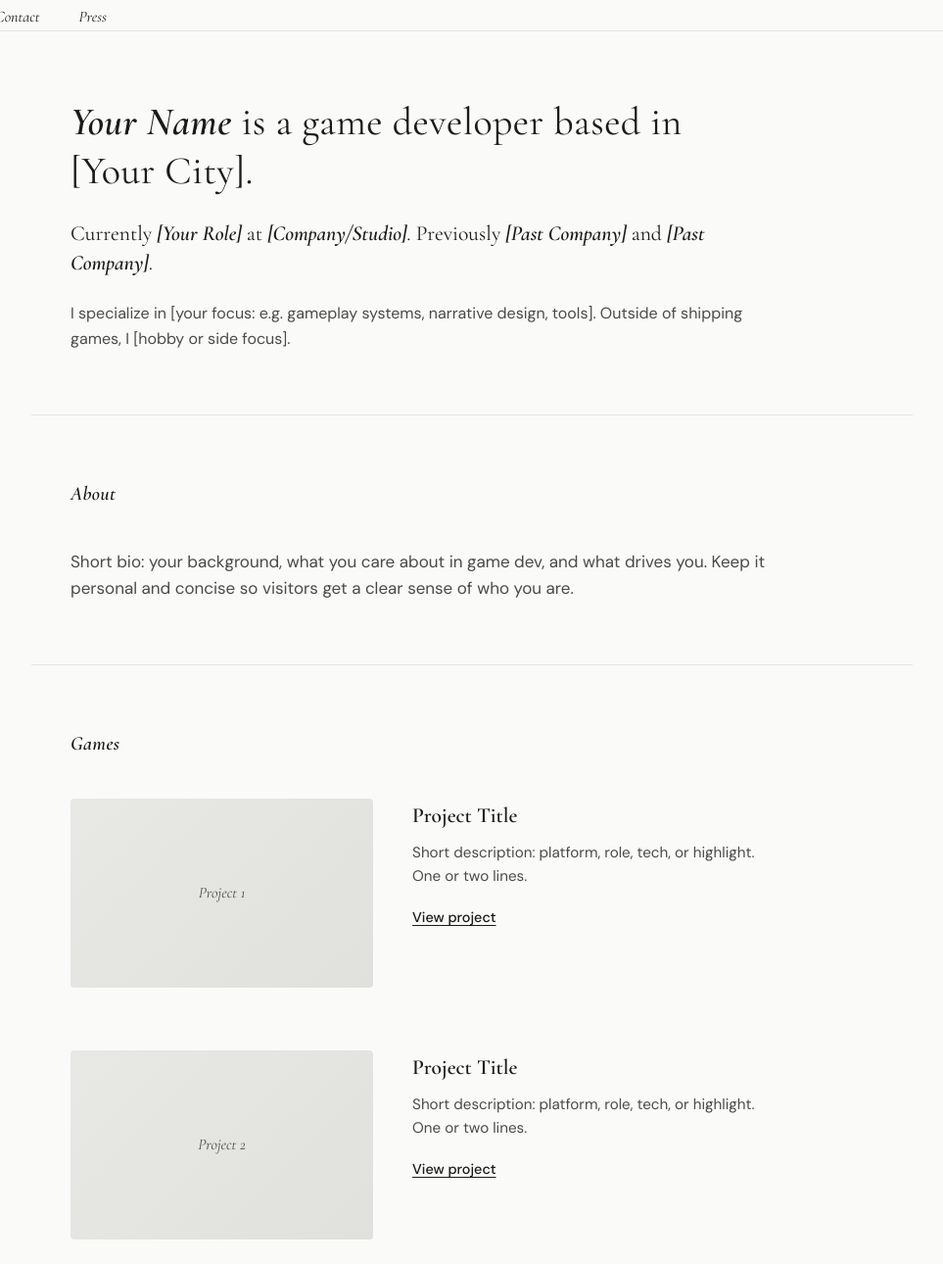
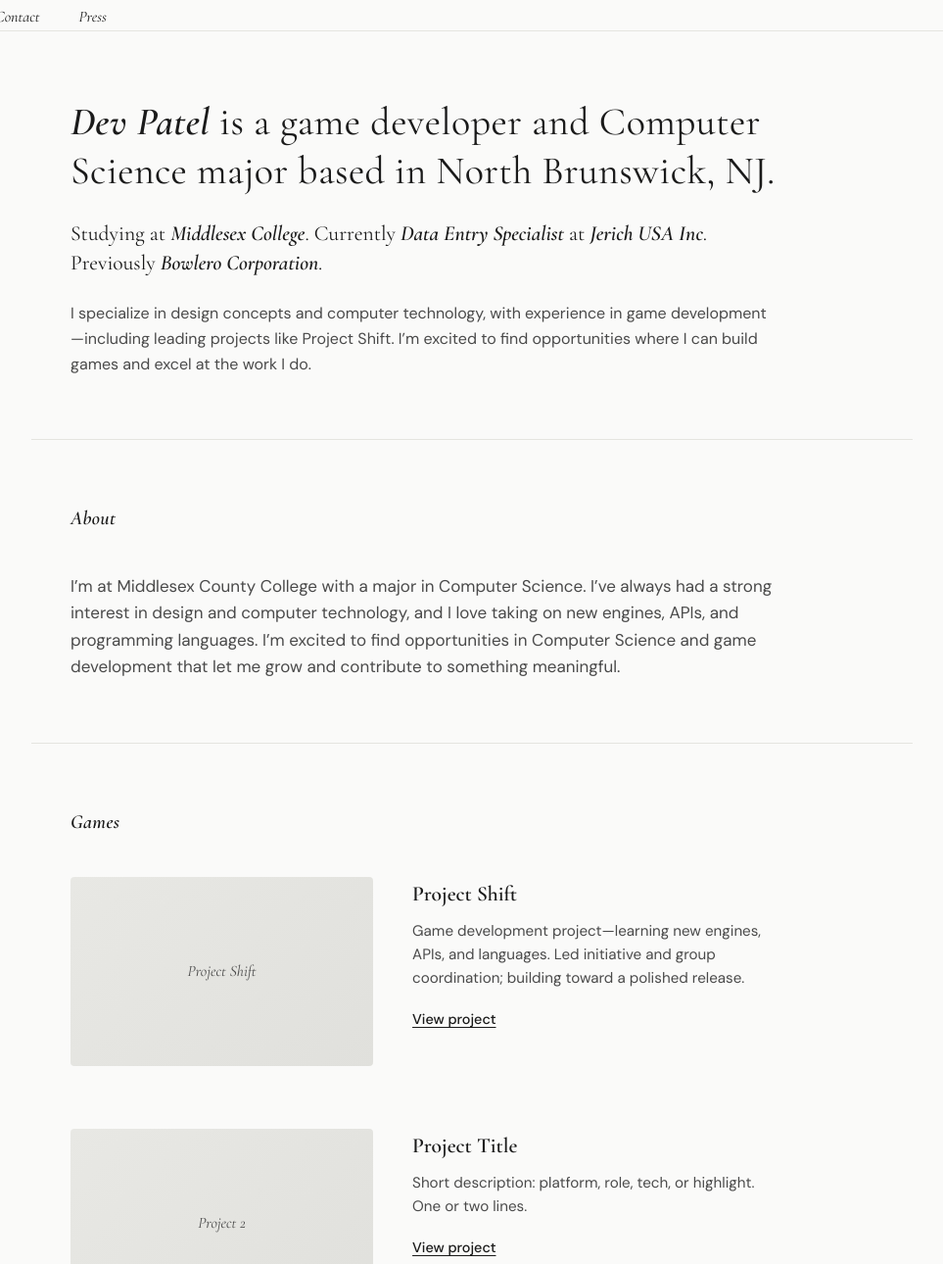
Before and after one commit to TableSideMist/DevPatel-GameDev, a plain HTML site: page index.html in a window 1280 px wide. Shown: the part 77-1367 px from the top of the page at 98% size, without its empty margins (158-1121 px from the left). Drawn offline with nearby package versions, Linux system fonts and the light colour scheme.

Commit message:
changing the files

```diff
--- a/index.html
+++ b/index.html
@@ -3,7 +3,7 @@
 <head>
   <meta charset="UTF-8">
   <meta name="viewport" content="width=device-width, initial-scale=1.0">
-  <title>Game Dev Portfolio</title>
+  <title>Dev Patel — Game Developer</title>
   <link rel="preconnect" href="https://fonts.googleapis.com">
   <link rel="preconnect" href="https://fonts.gstatic.com" crossorigin>
   <link href="https://fonts.googleapis.com/css2?family=Cormorant+Garamond:ital,wght@0,400;0,600;1,400;1,600&family=DM+Sans:ital,wght@0,400;0,500;0,600;1,400&display=swap" rel="stylesheet">
@@ -14,7 +14,7 @@
 
   <header class="site-header">
     <div class="header-inner">
-      <a href="#" class="logo" aria-label="Home">Portfolio</a>
+      <a href="#" class="logo" aria-label="Home">Dev Patel</a>
       <button class="menu-toggle" aria-expanded="false" aria-controls="nav-menu" aria-label="Open menu">
         <span class="menu-text">Open Menu</span>
         <span class="menu-icon" aria-hidden="true"></span>
@@ -33,16 +33,16 @@
   <main id="main">
     <section class="hero">
       <div class="hero-content">
-        <h1 class="hero-name"><em>Your Name</em> is a game developer based in [Your City].</h1>
-        <p class="hero-tagline">Currently <em>[Your Role]</em> at <em>[Company/Studio]</em>. Previously <em>[Past Company]</em> and <em>[Past Company]</em>.</p>
-        <p class="hero-desc">I specialize in [your focus: e.g. gameplay systems, narrative design, tools]. Outside of shipping games, I [hobby or side focus].</p>
+        <h1 class="hero-name"><em>Dev Patel</em> is a game developer and Computer Science major based in North Brunswick, NJ.</h1>
+        <p class="hero-tagline">Studying at <em>Middlesex College</em>. Currently <em>Data Entry Specialist</em> at <em>Jerich USA Inc</em>. Previously <em>Bowlero Corporation</em>.</p>
+        <p class="hero-desc">I specialize in design concepts and computer technology, with experience in game development—including leading projects like Project Shift. I’m excited to find opportunities where I can build games and excel at the work I do.</p>
       </div>
     </section>
 
     <section id="about" class="section section-about">
       <h2 class="section-label"><em>About</em></h2>
       <div class="section-content">
-        <p>Short bio: your background, what you care about in game dev, and what drives you. Keep it personal and concise so visitors get a clear sense of who you are.</p>
+        <p>I’m at Middlesex County College with a major in Computer Science. I’ve always had a strong interest in design and computer technology, and I love taking on new engines, APIs, and programming languages. I’m excited to find opportunities in Computer Science and game development that let me grow and contribute to something meaningful.</p>
       </div>
     </section>
 
@@ -51,11 +51,11 @@
       <div class="projects-grid">
         <article class="project-card">
           <div class="project-media">
-            <div class="project-placeholder" aria-hidden="true">Project 1</div>
+            <div class="project-placeholder" aria-hidden="true">Project Shift</div>
           </div>
           <div class="project-info">
-            <h3>Project Title</h3>
-            <p>Short description: platform, role, tech, or highlight. One or two lines.</p>
+            <h3>Project Shift</h3>
+            <p>Game development project—learning new engines, APIs, and languages. Led initiative and group coordination; building toward a polished release.</p>
             <a href="#" class="project-link">View project</a>
           </div>
         </article>
@@ -85,8 +85,8 @@
     <section id="contact" class="section section-contact">
       <h2 class="section-label"><em>Contact</em></h2>
       <div class="section-content contact-content">
-        <p>Write me an email or message me on LinkedIn.</p>
-        <a href="mailto:you@example.com" class="btn-contact">Contact Me</a>
+        <p>Write me an email or message me on <a href="https://www.linkedin.com/in/dev-patel-b00699250/" target="_blank" rel="noopener noreferrer">LinkedIn</a>.</p>
+        <a href="https://www.linkedin.com/in/dev-patel-b00699250/" target="_blank" rel="noopener noreferrer" class="btn-contact">Contact Me</a>
       </div>
     </section>
 
@@ -99,7 +99,7 @@
   </main>
 
   <footer class="site-footer">
-    <p>&copy; <span id="year"></span> Your Name</p>
+    <p>&copy; <span id="year"></span> Dev Patel</p>
   </footer>
 
   <script src="script.js"></script>
```
Also changed, not shown: mywebsite/index.html (+12 -12 lines).
